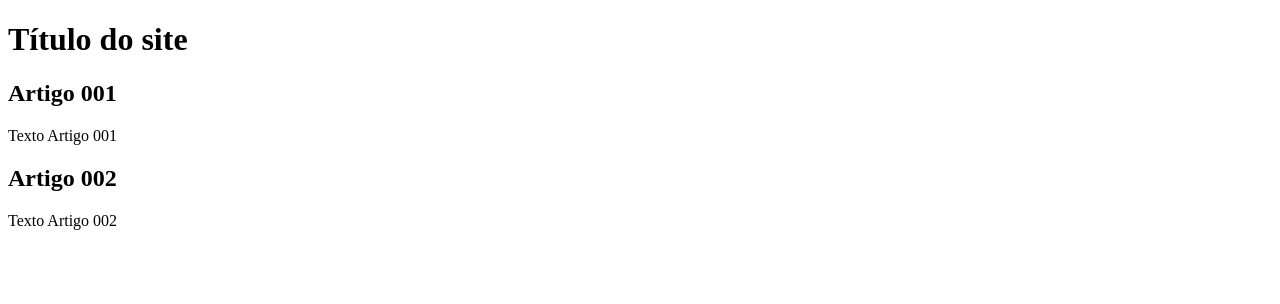
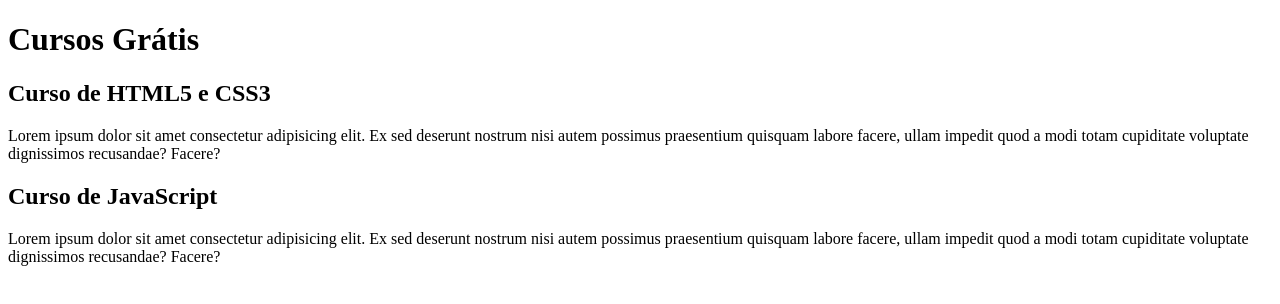
Before and after one commit to IrinaKrdmva/project-website, a plain HTML site: page index.html in a window 1280 px wide. Drawn offline with Linux system fonts and the light colour scheme.

Commit message:
Atualizei o conteudo

```diff
--- a/index.html
+++ b/index.html
@@ -10,15 +10,19 @@
 <body>
     <main>
         <header>
-            <h1>Título do site</h1>
+            <h1>Cursos Grátis</h1>
         </header>
         <article>
-            <h2>Artigo 001</h2>
-            <p>Texto Artigo 001</p>
+            <h2>Curso de HTML5 e CSS3</h2>
+            <p>Lorem ipsum dolor sit amet consectetur adipisicing elit. Ex sed deserunt nostrum nisi autem possimus
+                praesentium quisquam labore facere, ullam impedit quod a modi totam cupiditate voluptate dignissimos
+                recusandae? Facere?</p>
         </article>
         <article>
-            <h2>Artigo 002</h2>
-            <p>Texto Artigo 002</p>
+            <h2>Curso de JavaScript</h2>
+            <p>Lorem ipsum dolor sit amet consectetur adipisicing elit. Ex sed deserunt nostrum nisi autem possimus
+                praesentium quisquam labore facere, ullam impedit quod a modi totam cupiditate voluptate dignissimos
+                recusandae? Facere?</p>
         </article>
     </main>
 </body>
```
